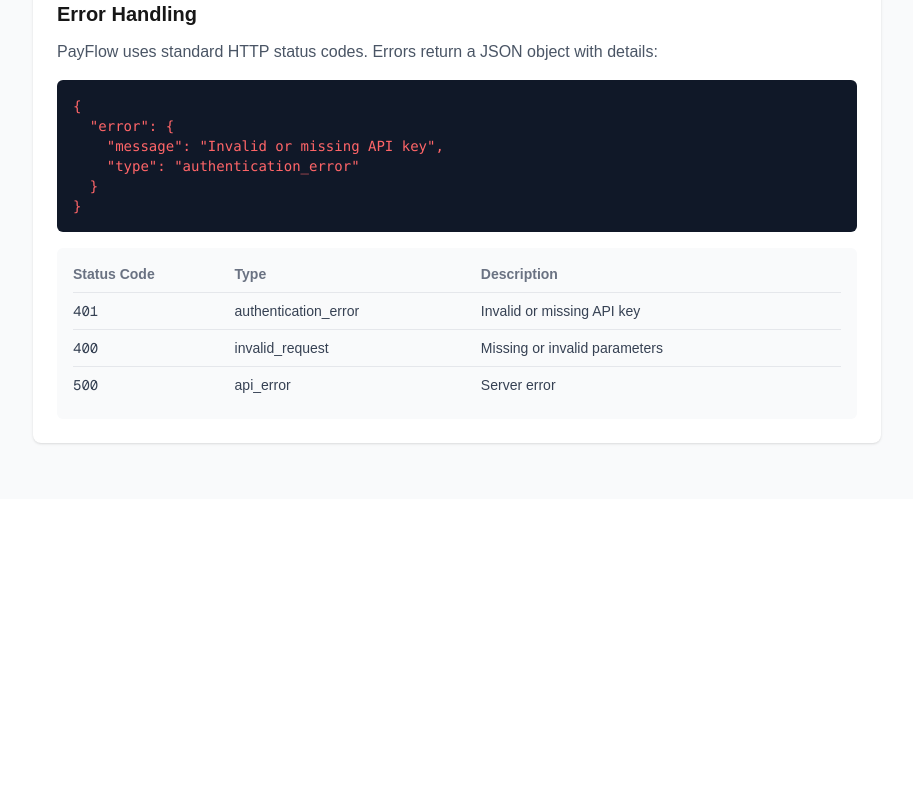
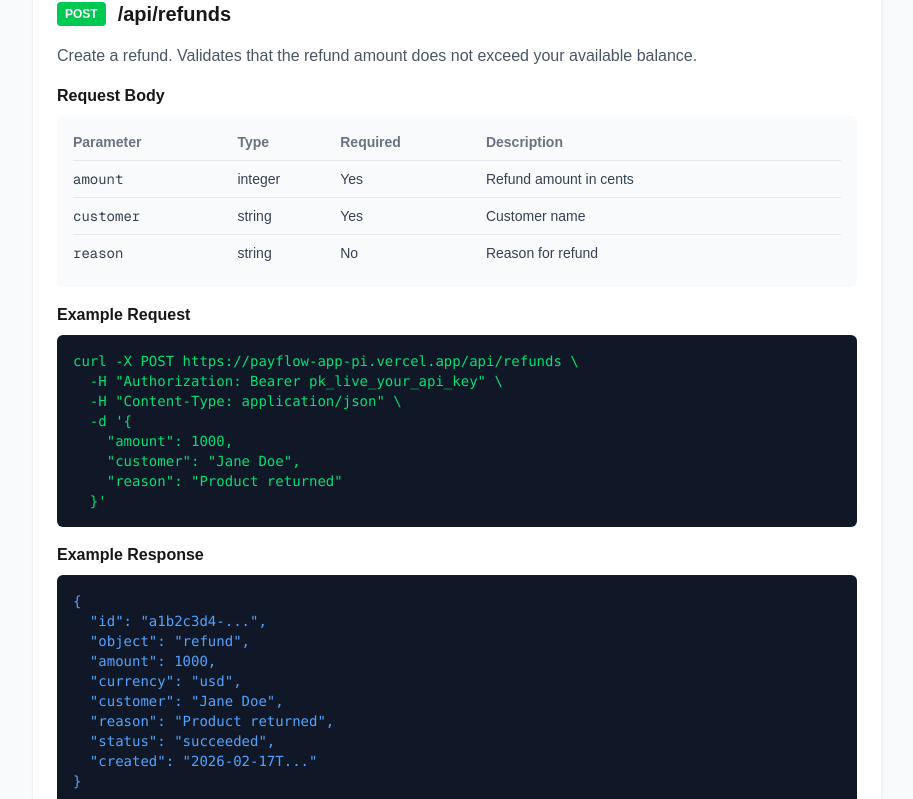
Before and after one commit to zekiali/payflow-, a Next.js app in the folder payflow-app/: page /docs in a window 1280 px wide. Shown: the part 2240-3039 px from the top of the page, without its empty margins (183-1096 px from the left). Before the commit the page ends 2739 px from the top, so only its background shows below. Built offline with nearby package versions, Linux system fonts and the light colour scheme.

Commit message:
Day 16: Refunds API endpoint and updated docs

```diff
--- /dev/null
+++ b/payflow-app/src/app/api/refunds/route.ts
@@ -0,0 +1,135 @@
+import { createClient } from "@supabase/supabase-js";
+import { NextRequest, NextResponse } from "next/server";
+
+const supabase = createClient(
+  "https://rzebwrjzcbigzmfxtlyz.supabase.co",
+  "eyJhbGciOiJIUzI1NiIsInR5cCI6IkpXVCJ9.eyJpc3MiOiJzdXBhYmFzZSIsInJlZiI6InJ6ZWJ3cmp6Y2JpZ3ptZnh0bHl6Iiwicm9sZSI6InNlcnZpY2Vfcm9sZSIsImlhdCI6MTc3MDc2MjU1NSwiZXhwIjoyMDg2MzM4NTU1fQ.tDYoEgxcnAJO-4Yz2WA97ks7tDEW-ccHuXdz-9agqFE"
+);
+
+async function authenticateApiKey(request: NextRequest) {
+  const authHeader = request.headers.get("authorization");
+  if (!authHeader || !authHeader.startsWith("Bearer ")) return null;
+  const apiKey = authHeader.replace("Bearer ", "");
+  const { data } = await supabase
+    .from("api_keys")
+    .select("*")
+    .eq("key_hash", apiKey)
+    .eq("is_active", true)
+    .single();
+  return data;
+}
+
+export async function POST(request: NextRequest) {
+  const keyData = await authenticateApiKey(request);
+  if (!keyData) {
+    return NextResponse.json(
+      { error: { message: "Invalid or missing API key", type: "authentication_error" } },
+      { status: 401 }
+    );
+  }
+
+  try {
+    const body = await request.json();
+    const { amount, customer, reason } = body;
+
+    if (!amount || !customer) {
+      return NextResponse.json(
+        { error: { message: "Missing required fields: amount, customer", type: "invalid_request" } },
+        { status: 400 }
+      );
+    }
+
+    if (typeof amount !== "number" || amount <= 0) {
+      return NextResponse.json(
+        { error: { message: "Amount must be a positive number (in cents)", type: "invalid_request" } },
+        { status: 400 }
+      );
+    }
+
+    const { data: transactions } = await supabase
+      .from("transactions")
+      .select("*")
+      .eq("user_id", keyData.user_id);
+
+    const balance = (transactions || []).reduce((sum: number, t: any) => {
+      return t.type === "payment" ? sum + Number(t.amount) : sum - Number(t.amount);
+    }, 0);
+
+    if (amount / 100 > balance) {
+      return NextResponse.json(
+        { error: { message: "Refund amount exceeds available balance", type: "invalid_request" } },
+        { status: 400 }
+      );
+    }
+
+    const { data, error } = await supabase.from("transactions").insert({
+      user_id: keyData.user_id,
+      type: "refund",
+      amount: amount / 100,
+      customer: customer,
+    }).select().single();
+
+    if (error) {
+      return NextResponse.json(
+        { error: { message: "Failed to create refund", type: "api_error" } },
+        { status: 500 }
+      );
+    }
+
+    return NextResponse.json({
+      id: data.id,
+      object: "refund",
+      amount: amount,
+      currency: "usd",
+      customer: customer,
+      reason: reason || null,
+      status: "succeeded",
+      created: data.created_at,
+    }, { status: 201 });
+
+  } catch {
+    return NextResponse.json(
+      { error: { message: "Invalid JSON body", type: "invalid_request" } },
+      { status: 400 }
+    );
+  }
+}
+
+export async function GET(request: NextRequest) {
+  const keyData = await authenticateApiKey(request);
+  if (!keyData) {
+    return NextResponse.json(
+      { error: { message: "Invalid or missing API key", type: "authentication_error" } },
+      { status: 401 }
+    );
+  }
+
+  const { data, error } = await supabase
+    .from("transactions")
+    .select("*")
+    .eq("user_id", keyData.user_id)
+    .eq("type", "refund")
+    .order("created_at", { ascending: false })
+    .limit(20);
+
+  if (error) {
+    return NextResponse.json(
+      { error: { message: "Failed to fetch refunds", type: "api_error" } },
+      { status: 500 }
+    );
+  }
+
+  return NextResponse.json({
+    object: "list",
+    data: data.map(t => ({
+      id: t.id,
+      object: "refund",
+      amount: Math.round(Number(t.amount) * 100),
+      currency: "usd",
+      customer: t.customer,
+      status: "succeeded",
+      created: t.created_at,
+    })),
+    has_more: false,
+  });
+}
--- a/payflow-app/src/app/docs/page.tsx
+++ b/payflow-app/src/app/docs/page.tsx
@@ -142,6 +142,86 @@
         </div>
 
         <div className="bg-white rounded-lg p-6 shadow-sm mb-8">
+          <div className="flex items-center gap-3 mb-4">
+            <span className="bg-green-500 text-white text-xs font-bold px-2 py-1 rounded">POST</span>
+            <h3 className="text-xl font-bold">/api/refunds</h3>
+          </div>
+          <p className="text-gray-600 mb-4">Create a refund. Validates that the refund amount does not exceed your available balance.</p>
+
+          <h4 className="font-semibold mb-2">Request Body</h4>
+          <div className="bg-gray-50 rounded-md p-4 mb-4">
+            <table className="w-full text-sm">
+              <thead>
+                <tr className="text-left text-gray-500">
+                  <th className="pb-2">Parameter</th>
+                  <th className="pb-2">Type</th>
+                  <th className="pb-2">Required</th>
+                  <th className="pb-2">Description</th>
+                </tr>
+              </thead>
+              <tbody className="text-gray-700">
+                <tr className="border-t border-gray-200">
+                  <td className="py-2 font-mono">amount</td>
+                  <td className="py-2">integer</td>
+                  <td className="py-2">Yes</td>
+                  <td className="py-2">Refund amount in cents</td>
+                </tr>
+                <tr className="border-t border-gray-200">
+                  <td className="py-2 font-mono">customer</td>
+                  <td className="py-2">string</td>
+                  <td className="py-2">Yes</td>
+                  <td className="py-2">Customer name</td>
+                </tr>
+                <tr className="border-t border-gray-200">
+                  <td className="py-2 font-mono">reason</td>
+                  <td className="py-2">string</td>
+                  <td className="py-2">No</td>
+                  <td className="py-2">Reason for refund</td>
+                </tr>
+              </tbody>
+            </table>
+          </div>
+
+          <h4 className="font-semibold mb-2">Example Request</h4>
+          <pre className="bg-gray-900 rounded-md p-4 text-sm text-green-400 overflow-x-auto mb-4">
+{`curl -X POST https://payflow-app-pi.vercel.app/api/refunds \\
+  -H "Authorization: Bearer pk_live_your_api_key" \\
+  -H "Content-Type: application/json" \\
+  -d '{
+    "amount": 1000,
+    "customer": "Jane Doe",
+    "reason": "Product returned"
+  }'`}
+          </pre>
+
+          <h4 className="font-semibold mb-2">Example Response</h4>
+          <pre className="bg-gray-900 rounded-md p-4 text-sm text-blue-400 overflow-x-auto">
+{`{
+  "id": "a1b2c3d4-...",
+  "object": "refund",
+  "amount": 1000,
+  "currency": "usd",
+  "customer": "Jane Doe",
+  "reason": "Product returned",
+  "status": "succeeded",
+  "created": "2026-02-17T..."
+}`}
+          </pre>
+        </div>
+
+        <div className="bg-white rounded-lg p-6 shadow-sm mb-8">
+          <div className="flex items-center gap-3 mb-4">
+            <span className="bg-blue-500 text-white text-xs font-bold px-2 py-1 rounded">GET</span>
+            <h3 className="text-xl font-bold">/api/refunds</h3>
+          </div>
+          <p className="text-gray-600 mb-4">List all refunds for your account.</p>
+          <pre className="bg-gray-900 rounded-md p-4 text-sm text-green-400 overflow-x-auto">
+{`curl https://payflow-app-pi.vercel.app/api/refunds \\
+  -H "Authorization: Bearer pk_live_your_api_key"`}
+          </pre>
+        </div>
+
+        <div className="bg-white rounded-lg p-6 shadow-sm mb-8">
           <h3 className="text-xl font-bold mb-3">Error Handling</h3>
           <p className="text-gray-600 mb-4">PayFlow uses standard HTTP status codes. Errors return a JSON object with details:</p>
           <pre className="bg-gray-900 rounded-md p-4 text-sm text-red-400 overflow-x-auto mb-4">
```
